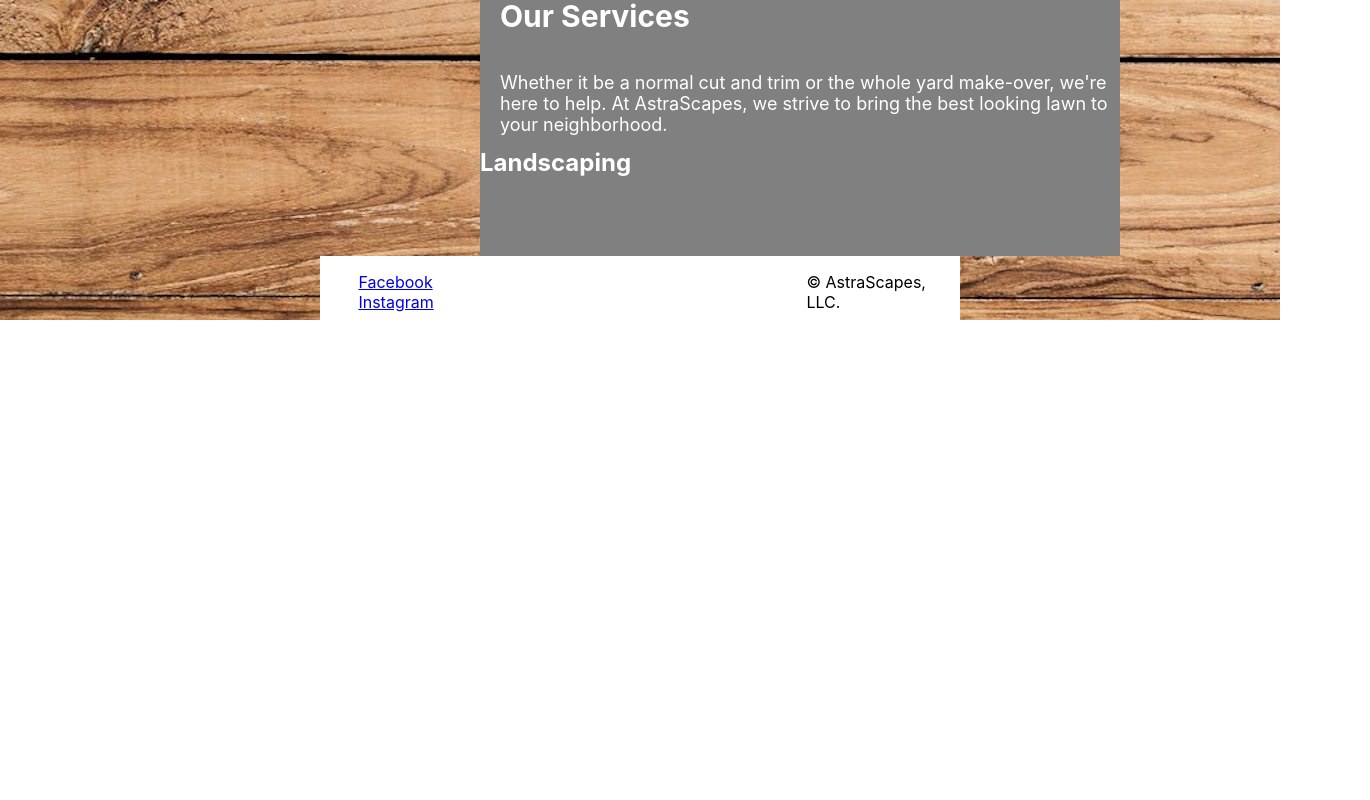
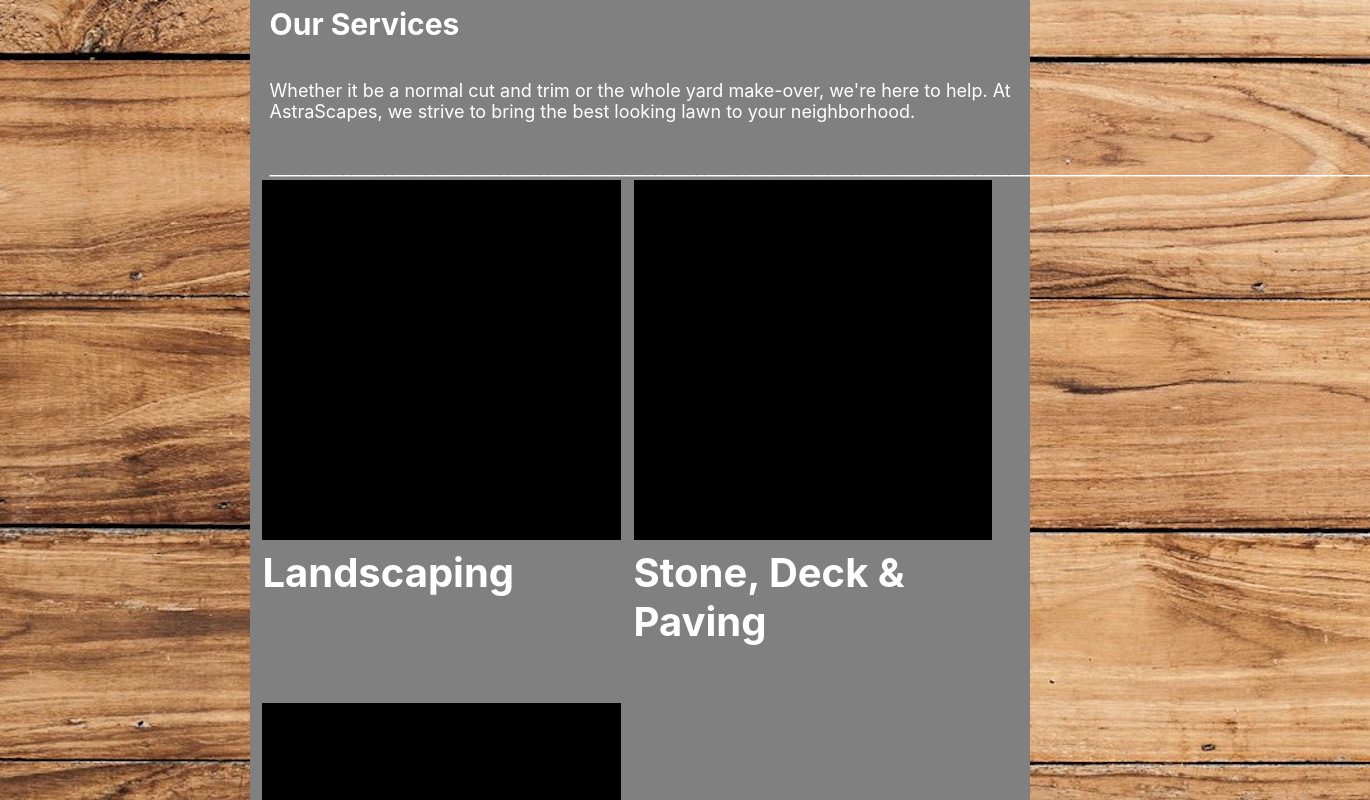
Before and after one commit to Tneebs/astrascapes_website, a React (Create React App) app in the folder frontend/: page /services in a window 1280 px wide. Shown: the part 480-1280 px from the top of the page, 1370 px wide, since content can reach past the window. Before the commit the page ends 800 px from the top, so only its background shows below. Built offline with nearby package versions, Linux system fonts and the light colour scheme.

Commit message:
services component setup and bones set up

```diff
--- a/frontend/src/components/Services.js
+++ b/frontend/src/components/Services.js
@@ -9,15 +9,30 @@
                 <p className='services-title-text'>Whether it be a normal cut and trim or the whole yard
                 make-over, we're here to help. At AstraScapes, we strive to bring the best looking lawn
                 to your neighborhood.</p>
+                <p className='services-title-text-line'>______________________________________________________________________________________________________________________________________</p>
             </div>
 
-            <div className='services-images-upper-container'>
+            <br/>
+
+            <div className='services-images-container'>
                 <div className='services-landscaping-container'>
                     {/* <img className='services-landscaping-img' alt='services-landscaping-img' src={} /> */}
                     <div className='services-landscaping-img' /> {/* placer div for img */}
                     <h2 className='services-landscaping-title'>Landscaping</h2>
                 </div>
+                <div className='services-landscaping-container'>
+                    <div className='services-landscaping-img' />
+                    <h2 className='services-landscaping-title'>Stone, Deck {'&'} Paving</h2>
+                </div>
             </div>
+
+            <div className='services-images-container'>
+                <div className='services-landscaping-container'>
+                    <div className='services-landscaping-img'/>
+                    <h2 className='services-landscaping-title'>Tree / ShrubTrimming</h2>
+                </div>
+            </div>
+
         </div>
     )
 }
--- a/frontend/src/styling/App.css
+++ b/frontend/src/styling/App.css
@@ -48,6 +48,7 @@
 .header-lower-container {
   height: 35vh;
   width: 47.5vw;
+  margin-bottom: 3vh;
   display: flex;
   flex-direction: column;
   align-self: center;
--- a/frontend/src/styling/services.css
+++ b/frontend/src/styling/services.css
@@ -1,10 +1,9 @@
 /* SERVICES PAGE */
 
 .services-container {
-    height: 100%;
-    width: 50vw;
-    margin-left: 25vw;
-    margin-top: 8vh;
+    height: 150vh;
+    width: 61vw;
+    margin-top: 7vh;
     background-color: grey;
 }
 
@@ -25,7 +24,31 @@
     margin-left: 20px;
 }
 
-.services-images-upper-container {
+.services-title-text-line {
+    font-size: 18px;
+    margin-left: 20px;
+}
+
+.services-images-container {
     display: flex;
     flex-direction: row;
 }
+
+.services-landscaping-container {
+    display: flex;
+    flex-direction: column;
+}
+
+.services-landscaping-title {
+    font-size: 40px;
+    margin-left: 1vw;
+    margin-top: 1vh;
+}
+
+.services-landscaping-img {
+    height: 45vh;
+    width: 28vw;
+    margin-left: 1vw;
+    margin-top: 3vh;
+    background-color: black;
+}
```
Also changed, not shown: 1 other file (tests, documents, lock files or other folders).
